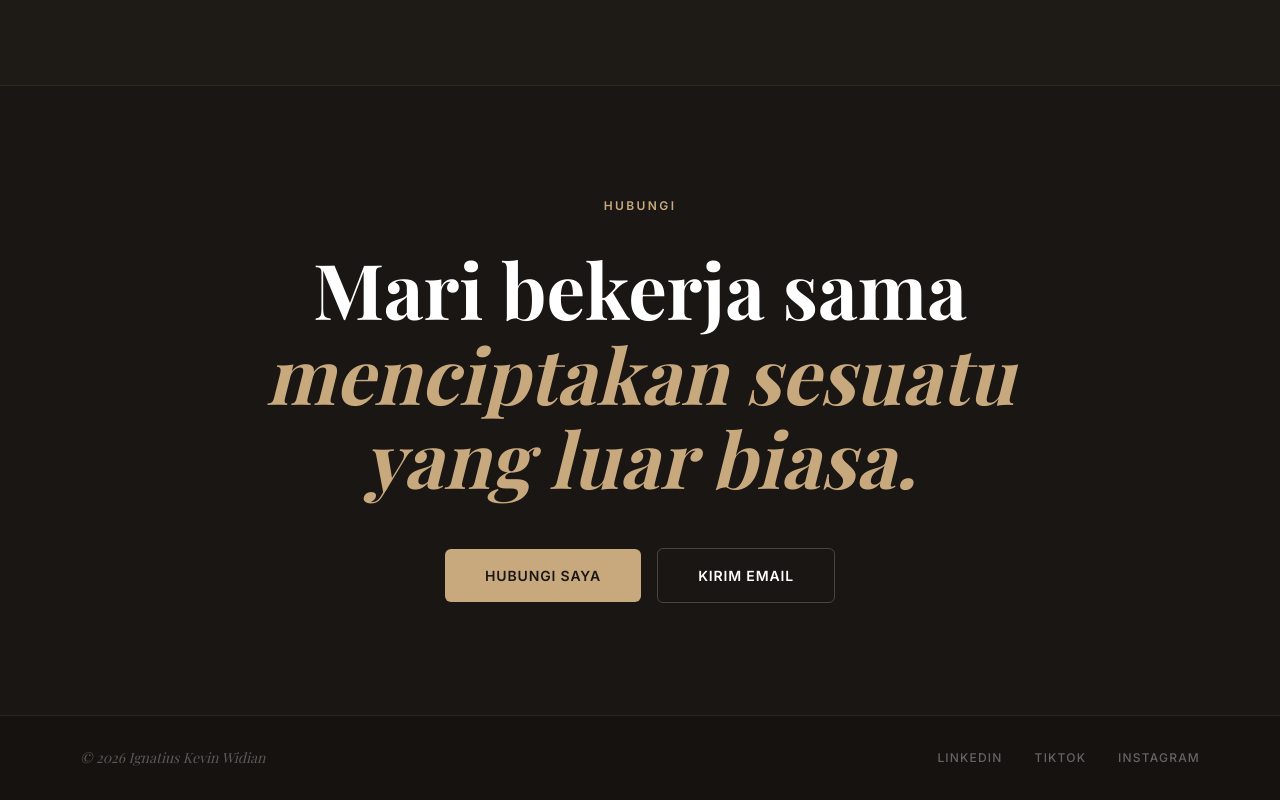
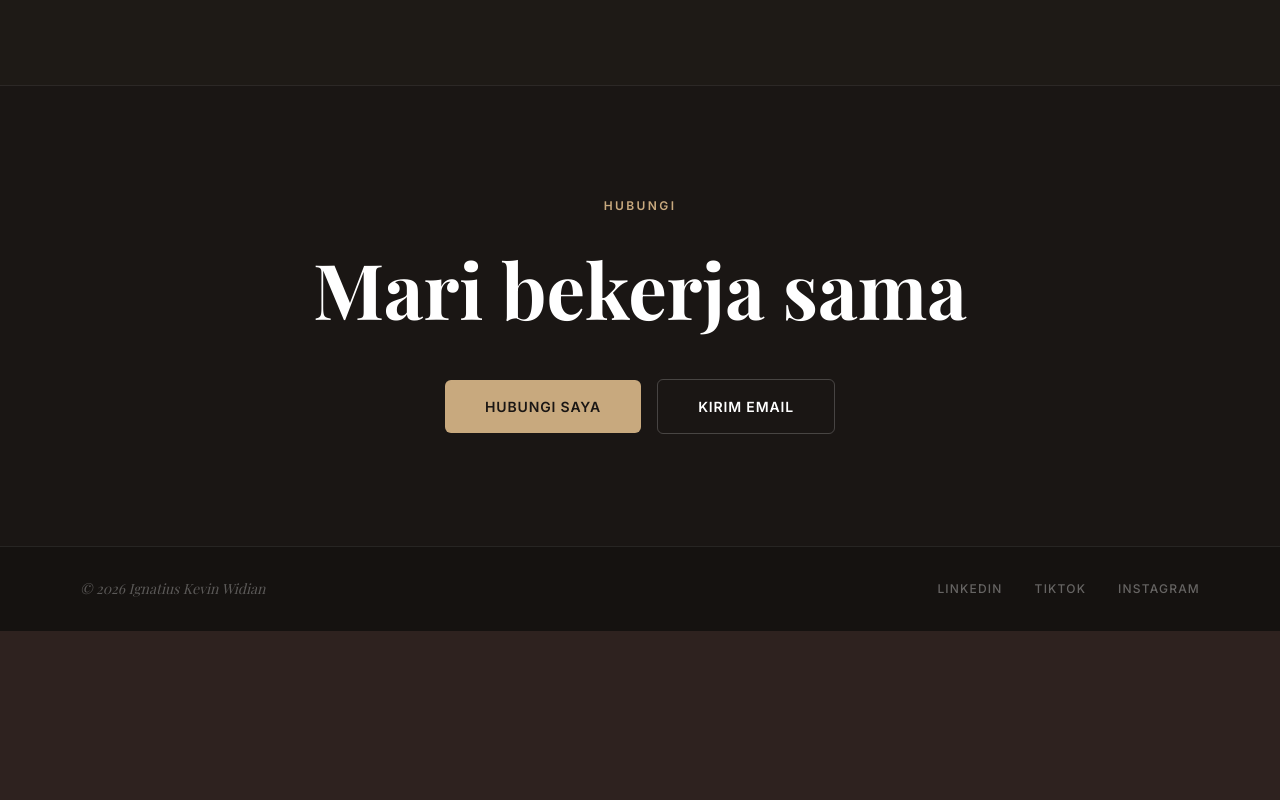
Before and after one commit to ignatiuskevinwidian/ignatiuskevinwidian.github.io, a React (Vite) app: page / in a window 1280 px wide. Shown: the part 6469-7269 px from the top of the page. After the commit the page ends 7100 px from the top, so only its background shows below. Built offline with nearby package versions, Linux system fonts and the light colour scheme; a web font is replaced by a local one.

Commit message:
Remove subtitle from contact section

```diff
--- a/src/pages/Home.tsx
+++ b/src/pages/Home.tsx
@@ -1558,10 +1558,6 @@ export default function Home() {
               }}
             >
               {t("contact", "headlineLine1")}
-              <br />
-              <span style={{ color: "#C8A97E", fontStyle: "italic" }}>
-                {t("contact", "headlineLine2")}
-              </span>
             </h2>
 
             <div className="flex flex-col sm:flex-row items-center justify-center gap-4">
```
